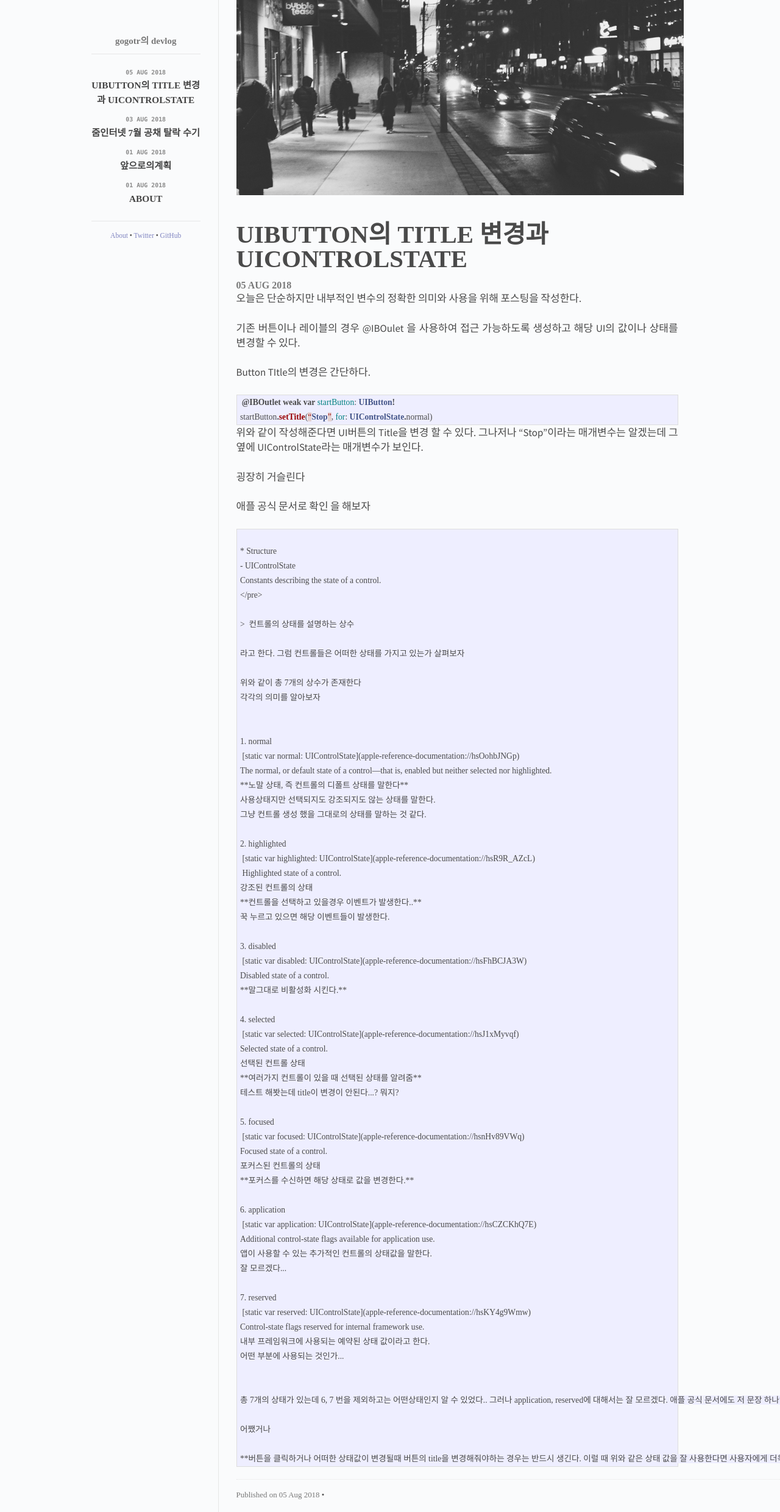
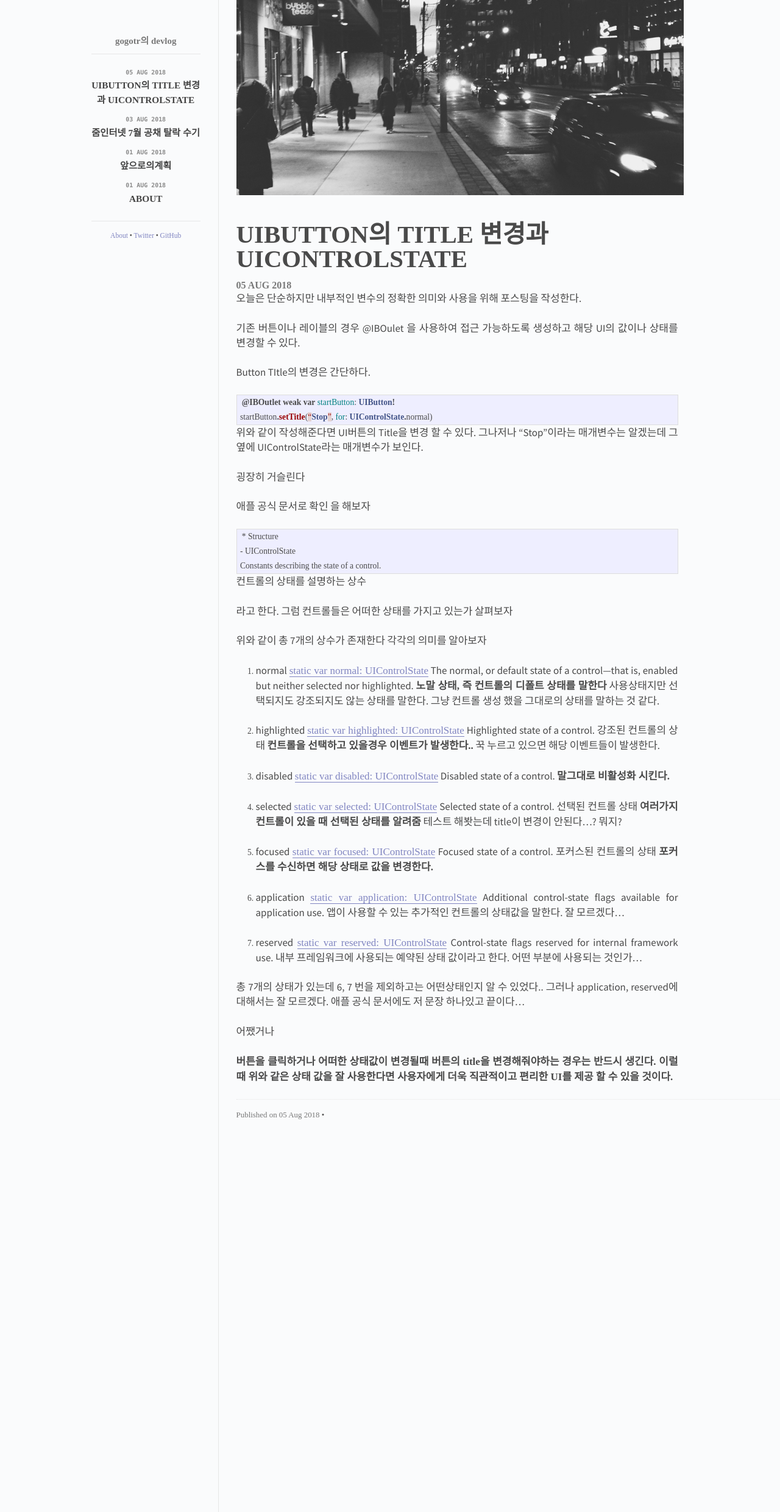
Before and after one commit to gogotr/gogotr.github.io, a Jekyll site: the page built from _posts/2018-08-05-UIButtonTitleChange-post.md, in a window 1280 px wide. Shown: the whole page at 61% size. Built offline with Jekyll 4.4.1, drawn with Linux system fonts in a browser that asks for light colours; some web fonts are replaced; comment, search, counter and statistics services are not loaded.

Commit message:
post edited

````diff
--- a/_posts/2018-08-05-UIButtonTitleChange-post.md
+++ b/_posts/2018-08-05-UIButtonTitleChange-post.md
@@ -23,12 +23,11 @@ startButton.setTitle(“Stop”, for: UIControlState.normal)
 
 애플 공식 문서로 확인 을 해보자
 
-<pre>
-<code>
+```
 * Structure
 - UIControlState
-Constants describing the state of a control.<code>
-</pre>
+Constants describing the state of a control.
+```
 
 >  컨트롤의 상태를 설명하는 상수
 
````
